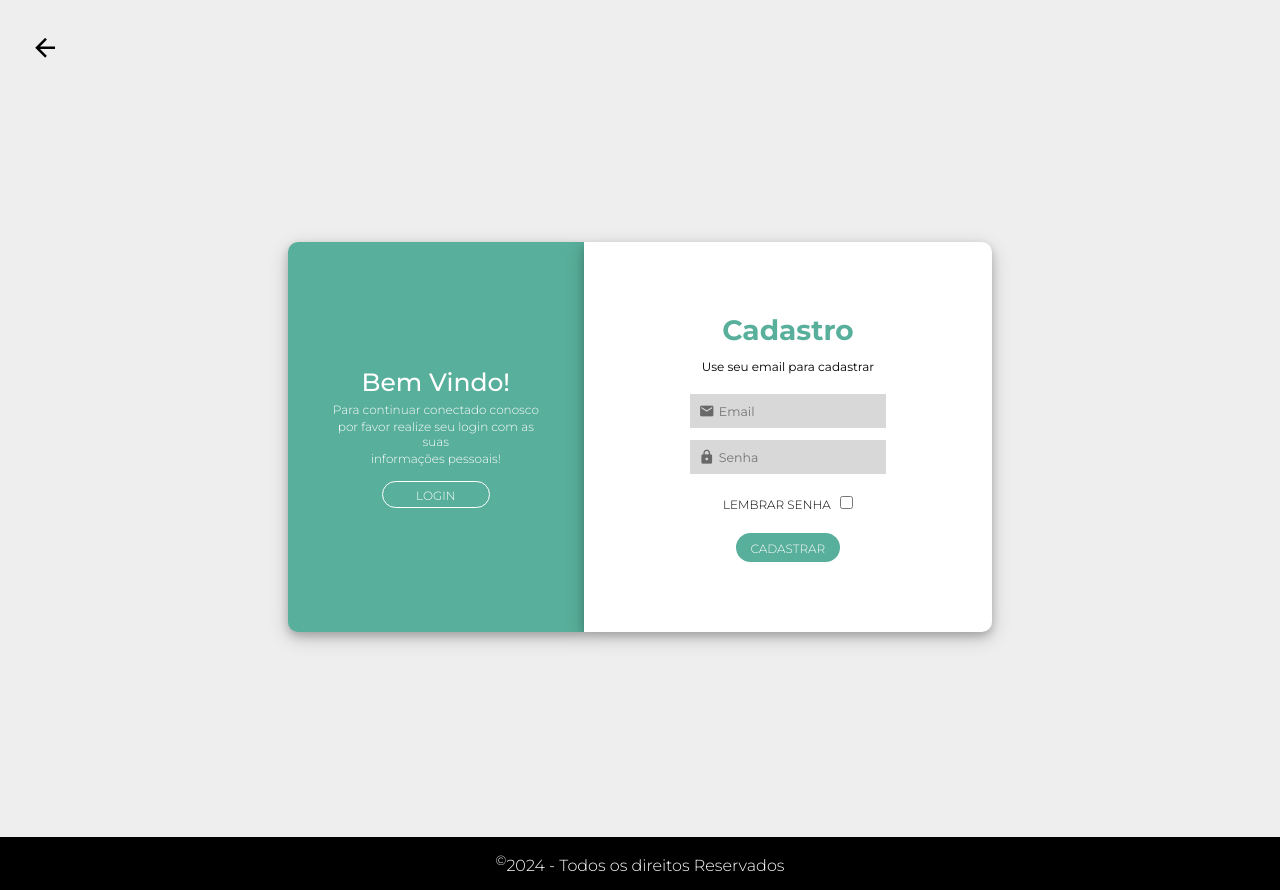
After one commit to NeemiasEmanuel/Lojacamisa-Php-MYsql, a PHP site: page /View/Cadastro/Cadastro.php in a window 1280 px wide. The commit adds this page. Run offline with PHP 8.4, Linux system fonts and the light colour scheme.

Commit message:
Add files via upload

```diff
--- /dev/null
+++ b/View/Cadastro/Cadastro.css
@@ -0,0 +1,190 @@
+@import url('https://fonts.googleapis.com/css2?family=Montserrat:wght@300;400;500;700;800&display=swap');
+@import url('https://cdn.jsdelivr.net/npm/@mdi/font@7.4.47/css/materialdesignicons.min.css');
+*{
+    padding: 0;
+    margin: 0;
+    font-family: Montserrat;
+    font-weight: 300;
+    box-sizing: border-box;
+}
+
+body{
+    background-color: rgb(238, 238, 238);
+}
+
+.centralizaConteudo{
+    height: 100vh;
+    display: flex;
+    flex-direction: column;
+    justify-content: center;
+    align-items: center;
+}
+
+ul{
+    list-style: none;
+}
+
+a{
+    text-decoration: none;
+}
+
+main{
+    width: 55%;
+}
+.containerPaiForm{
+    display: flex;
+    height: 390px;
+    width: 100%;
+}
+.containerBemVindo{
+    flex: 42%;
+    display: flex;
+    flex-direction: column;
+    justify-content: center;
+    text-align: center;
+    padding: 0px 40px;
+    background-color: #58af9b;
+    border-top-left-radius: 10px;
+    border-bottom-left-radius: 10px;
+    box-shadow: 0 4px 8px 0 rgba(0,0,0,0.2),
+    0 6px 20px 0 rgba(0,0,0,0.19);
+
+}
+.containerForm{
+    flex: 58%;
+    display: flex;
+    flex-direction: column;
+    justify-content: center;
+    text-align: center;
+    background-color: rgb(255, 255, 255);
+    border-top-right-radius: 10px;
+    border-bottom-right-radius: 10px;
+    box-shadow: 0 4px 8px 0 rgba(0,0,0,0.2),
+    0 6px 20px 0 rgba(0,0,0,0.19);
+}
+.containerBemVindo h1{
+    color: white;
+    font-weight: 500;
+    font-size: 25px;
+}
+.containerBemVindo p{
+    color: white;
+    font-size: 12px;
+}
+#marginParagrafoLogin{
+    margin-top: 5px;
+}
+.marginSegundoParagrafoLogin{
+    margin-top: 2px;
+}
+.marginTerceiroParagrafoLogin{
+    margin-top: 2px;
+}
+
+#marginLinkLogin{
+    margin-top: 15px;
+}
+.divPaiLinkLogin{
+    display:flex;
+    justify-content: center;
+
+}
+.divFilhoLinkLogin{
+    width: 50%;
+    border-style: solid;
+    border-width: 1.5px;
+    border-color: white;
+    border-radius: 15px;
+    padding: 3px;
+    cursor: pointer;
+}
+.linkLogin{
+    color: white;
+    font-weight: 300;
+    font-size: 12px;
+    text-transform: uppercase;
+}
+.labelLembrarSenha{
+    color: white;
+    font-weight: 300;
+    font-size: 12px;
+    text-transform: uppercase;
+    margin-right: 5px;
+}
+.containerForm h1{
+    font-weight: 700;
+    font-size: 28px;
+    color: #58af9b;
+}
+.containerForm p{
+    font-size: 12px;
+    font-weight: 400;
+    margin-bottom: 8px;
+    margin-top: 12px;
+}
+.containerForm input{
+    border: none;
+    outline: none;
+    background-color: transparent;
+}
+.divInputPai{
+    display: flex;
+    flex-direction: column;
+    justify-content: center;
+    align-items: center;
+}
+.divInputFilho{
+    display: flex;
+    width: 48%;
+    background-color: rgb(216, 216, 216);
+    padding: 5px;
+    margin-top: 12px;
+}
+.mdi-email, .mdi-lock{
+  display: flex;
+  align-items: center;
+  color: rgb(104, 104, 104);
+  margin: 4px;
+}
+.mdi-arrow-left{
+    color: black;
+    font-size: 30px;
+    position: relative;
+    left: 30px;
+    top: 30px;
+}
+::placeholder{
+    font-size: 12.5px;
+    font-weight: 400;
+}
+.divFilhoInputCadastrar{
+  background-color: #58af9b;
+  padding: 5px 15px;
+  border-radius: 18px;
+  margin-top: 15px;
+  cursor: pointer;
+}
+.divFilhoInputCadastrar input{
+    color: white;
+    text-transform: uppercase;
+    font-size: 12px;
+    cursor: pointer;
+}
+.divFilhoInputLembrarSenha{
+    padding: 5px 15px;
+    margin-top: 15px;
+    cursor: pointer;
+}
+.divFilhoInputLembrarSenha label{
+    color: rgb(0, 0, 0);
+    text-transform: uppercase;
+    font-size: 12px;
+    cursor: pointer;
+}
+.footer{
+    text-align: center;
+    background-color: black;
+    color: white;
+    padding: 15px;
+
+}
--- /dev/null
+++ b/View/Cadastro/Cadastro.php
@@ -0,0 +1,143 @@
+<?php
+    session_start();
+
+    include_once('../../Model/conexao.php');
+
+?>
+
+<!DOCTYPE html>
+<html lang="pt-br">
+<head>
+    <meta charset="UTF-8">
+    <meta name="viewport" content="width=device-width, initial-scale=1.0">
+    <title>Formulario</title>
+    <link rel="stylesheet" href="./Cadastro.css">
+    <link href="https://fonts.googleapis.com/icon?family=Material+Icons">
+</head>
+<body>
+    <header>
+        <nav>
+            <a href="../Home/Home.php"><span class="mdi mdi-arrow-left"></span></a>
+        </nav>
+    </header>
+
+    <!--
+        Aqui iniciamos nossos testes
+
+        - primeiro testamos se os dados não estão vazios
+
+        - segundo criamos uma variável booleana que vai servir de controle, ou seja, através
+          dela vamos testar se os campos estão vazios ou não quando enviamos.. e inicializamos ela com FALSE..
+
+        - terceiro usamos o array_map (ESTUDEM ISSO, pois não sei explicar oq é..)
+
+        - no primeiro "if", testamos se os campos estão vazios, se estão, a variavel booleana recebe TRUE!
+
+        - se não estiverem vazios, chamamos a função para validar o CADASTRO, que está acima..
+    -->
+    <?php
+        $dados = filter_input_array(INPUT_POST, FILTER_DEFAULT);
+
+        if(!empty($dados['enviarForm'])){
+
+            $empty_input= false;
+            $dados = array_map('trim', $dados);
+
+            if(in_array("", $dados)){
+                $empty_input = true;
+                echo" <p style='color: red; text-align: center;font-size: 18px;'>ERRO:Existem campos em branco </p>";
+            }
+            elseif(!filter_var($dados['email'], FILTER_VALIDATE_EMAIL)){
+                $empty_input = true;
+                echo "<p style='color: red; text-align: center; font-size: 18px;'>ERRO : Email incorreto</p>";
+            }
+            elseif(strlen($dados['senha']) > 8){
+                $empty_input = true;
+                echo "<p style='color: red; text-align: center;font-size: 18px;'>ALERTA: senha deve conter até 8 caracteres</p>";
+            }
+            elseif($empty_input == false){
+                validarCadastro($dados, $pdo);
+            }
+
+        }
+
+            //Valida o Cadastro, testa se existe email cadastrado..
+        //Se não existir email.. cadastra o usuario e imprime uma mensagem..
+        function validarCadastro($dados, $pdo){
+            $queryValidarEmail = "SELECT * FROM projeto.usuarios WHERE email = '".$dados['email']."'";
+            $validarEmail = $pdo->prepare($queryValidarEmail);
+            $validarEmail->execute();
+
+            if($validarEmail->rowCount() > 0){
+               echo "<p style='color: red; text-align: center;font-size: 18px;'>Email em uso!</p>";
+            }
+            else{
+
+                $queryUsuario = "INSERT INTO projeto.usuarios(email, senha) VALUES('".$dados['email']."', '".$dados['senha']."')";
+
+                $cadastrarUsu = $pdo->prepare($queryUsuario);
+                $cadastrarUsu->execute();
+
+                echo "<p style='color: green; text-align: center;font-size: 18px;'>Cadastrado </p>";
+                unset($dados);
+            }
+        }
+    ?>
+
+
+    <div class="centralizaConteudo">
+        <main>
+            <div class="containerPaiForm">
+                <div class="containerBemVindo">
+                    <h1>Bem Vindo!</h1>
+                    <p id="marginParagrafoLogin">Para continuar conectado conosco</p>
+                    <p class="marginSegundoParagrafoLogin">por favor realize seu login com as suas</p>
+                    <p class="marginTerceiroParagrafoLogin">informações pessoais!</p>
+
+                    <div class="divPaiLinkLogin">
+                        <div class="divFilhoLinkLogin" id="marginLinkLogin">
+                            <a href="../Login/Login.php" class="linkLogin">Login</a>
+                        </div>
+                    </div>
+                </div>
+
+                <div class="containerForm">
+                    <form method="post" action="">
+                        <div>
+                            <h1>Cadastro</h1>
+                            <p>Use seu email para cadastrar</p>
+                        </div>
+                        <div class="divInputPai">
+
+                            <div class="divInputFilho">
+                                <span class="mdi mdi-email"></span>
+                                <input type="text" name="email" id="idEmail" placeholder="Email">
+                            </div>
+
+                            <div class="divInputFilho">
+                                <span class="mdi mdi-lock"></span>
+                                <input type="password" name="senha" id="idSenha" placeholder="Senha">
+                            </div>
+
+
+                            <div class="divFilhoInputLembrarSenha">
+                                <label class="labelLembrarSenha" for="lembrarSenha">Lembrar senha</label>
+                                <input type="checkbox" name="lembrarSenha">
+                            </div>
+
+                            <div class="divFilhoInputCadastrar">
+                                <input type="submit" value="Cadastrar" name="enviarForm">
+                            </div>
+
+                        </div>
+                    </form>
+                </div>
+            </div>
+        </main>
+    </div>
+  <footer class="footer">
+    <sup>©</sup>2024 - Todos os direitos Reservados
+  </footer>
+
+</body>
+</html>
```
Also changed, not shown: View/Login/Login.css (added, +170 -0 lines), View/Login/Login.php (+84 -8 lines).
